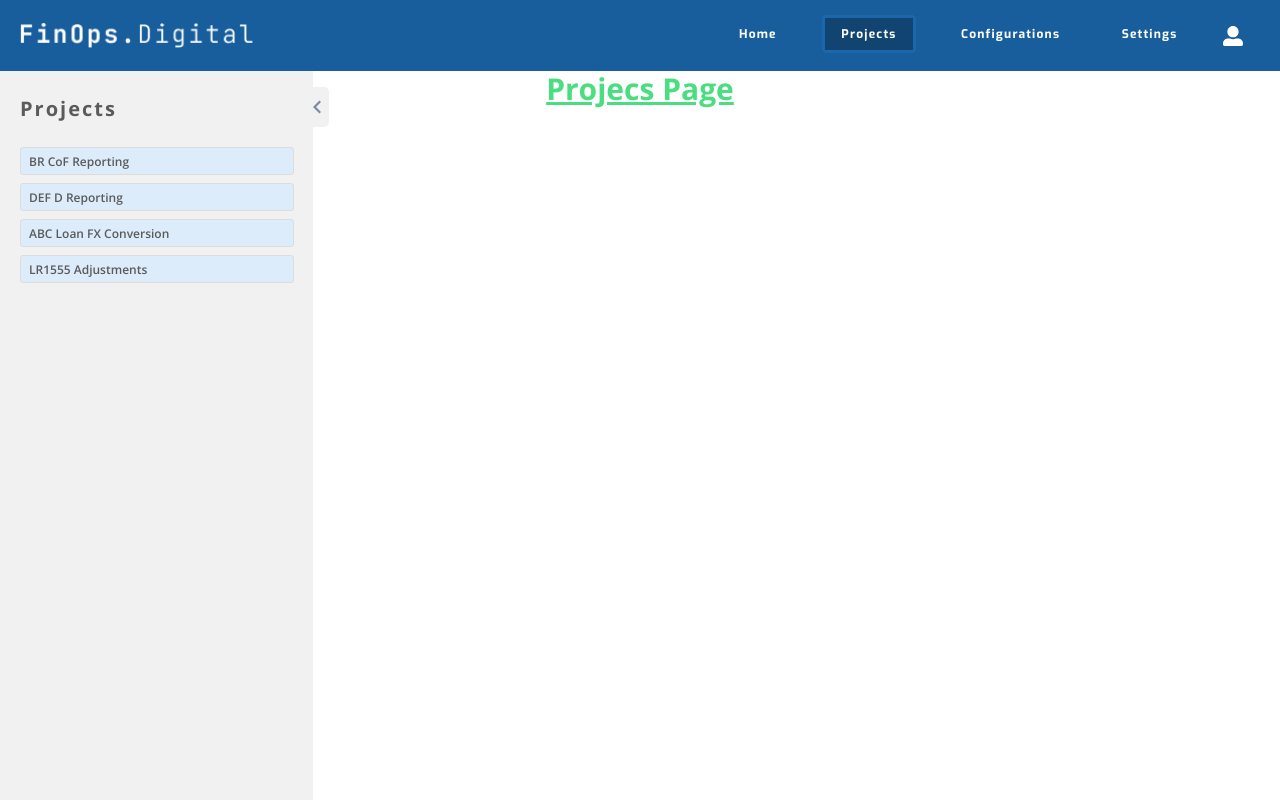
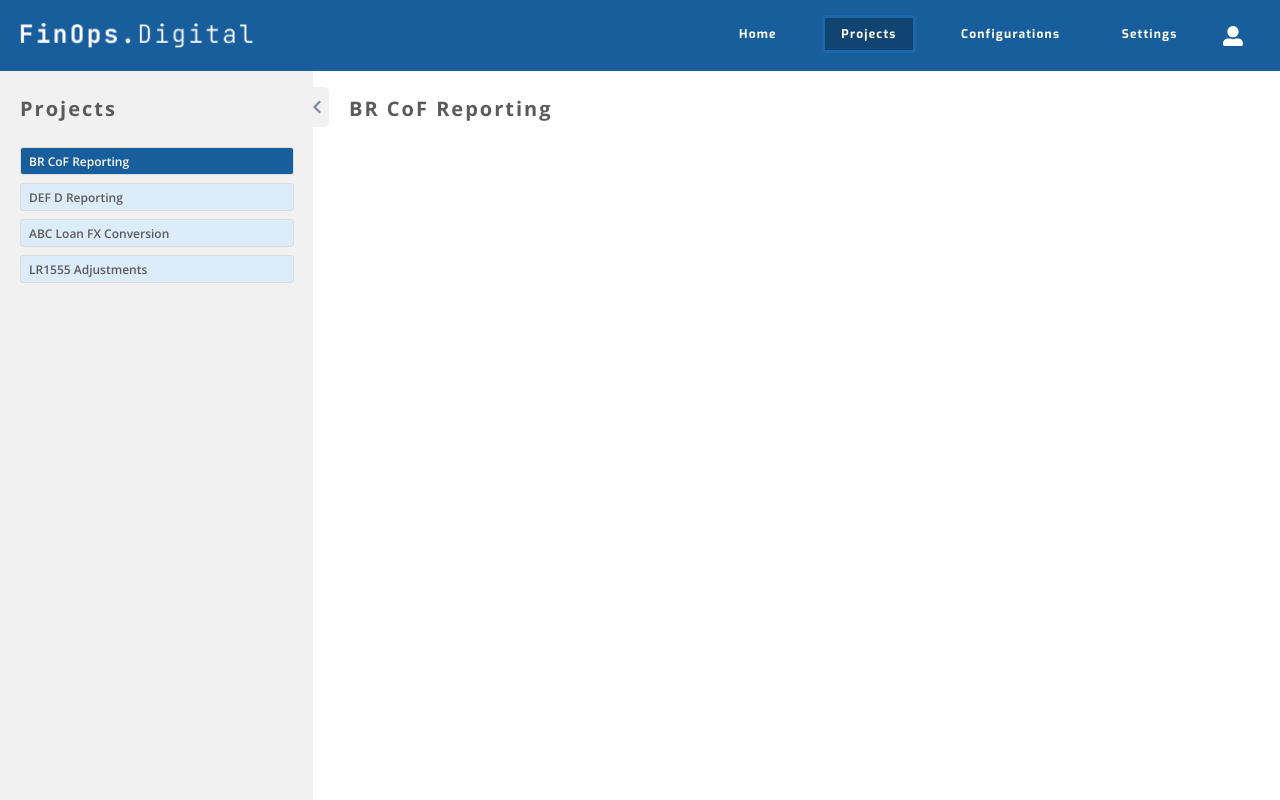
Before and after one commit to Muhammadsamo/Data-Automation-Framework, a Nuxt app: page /Projects in a window 1280 px wide. Built offline with nearby package versions, Linux system fonts and the light colour scheme.

Commit message:
added tabs feature in sidebar

```diff
--- a/components/SideBar.vue
+++ b/components/SideBar.vue
@@ -25,7 +25,8 @@
         v-for="tab in tabs"
         :key="tab.tabId"
         class="w-[274px] h-[28px] text-[12px] font-semibold leading-6 px-[8px] py-[2px] text-[#5B5B5B] bg-[#DCECFA] border border-[#DCDCDC] rounded-[3px] mb-[8px] cursor-pointer hover:bg-[#185E9D] hover:text-[#FFFFFF]"
-        @click="setActiveTab(tab.tabTitle)"
+        :class="{ '!bg-[#185E9D] text-[#FFFFFF]': tab.tabActive.value }"
+        @click="changeActiveTab(tab)"
       >
         {{ tab.tabTitle }}
       </li>
@@ -33,13 +34,19 @@
   </div>
 </template>
 
-<script setup>
+<script setup lang="ts">
 defineProps({ title: String, tabs: Array });
+const emit = defineEmits(["setActiveTab"]);
 const sidebarOpen = ref(true);
 
 const toggleSidebar = () => {
   sidebarOpen.value = !sidebarOpen.value;
 };
+
+function changeActiveTab(tab: any) {
+  emit("setActiveTab", tab);
+  console.log(tab.tabTitle);
+}
 
 // const activeTab = ref("");
 
--- /dev/null
+++ b/components/projects/ABCLoanFXConversion.vue
@@ -0,0 +1,11 @@
+<template>
+  <div
+    class="min-h-[calc(100vh-71px)] py-[24px] w-[calc(100vw-313px)] ml-auto px-[36px]"
+  >
+    <h2
+      class="text-[20px] leading-[28px] tracking-[2px] font-bold text-[#5B5B5B]"
+    >
+      ABC Loan FX Conversion
+    </h2>
+  </div>
+</template>
--- /dev/null
+++ b/components/projects/BRCoFReporting.vue
@@ -0,0 +1,11 @@
+<template>
+  <div
+    class="min-h-[calc(100vh-71px)] py-[24px] w-[calc(100vw-313px)] ml-auto px-[36px]"
+  >
+    <h2
+      class="text-[20px] leading-[28px] tracking-[2px] font-bold text-[#5B5B5B]"
+    >
+      BR CoF Reporting
+    </h2>
+  </div>
+</template>
--- /dev/null
+++ b/components/projects/DEFDReporting.vue
@@ -0,0 +1,11 @@
+<template>
+  <div
+    class="min-h-[calc(100vh-71px)] py-[24px] w-[calc(100vw-313px)] ml-auto px-[36px]"
+  >
+    <h2
+      class="text-[20px] leading-[28px] tracking-[2px] font-bold text-[#5B5B5B]"
+    >
+      DEF D Reporting
+    </h2>
+  </div>
+</template>
--- /dev/null
+++ b/components/projects/LR1555Adjustments.vue
@@ -0,0 +1,11 @@
+<template>
+  <div
+    class="min-h-[calc(100vh-71px)] py-[24px] w-[calc(100vw-313px)] ml-auto px-[36px]"
+  >
+    <h2
+      class="text-[20px] leading-[28px] tracking-[2px] font-bold text-[#5B5B5B]"
+    >
+      LR1555 Adjustments
+    </h2>
+  </div>
+</template>
--- a/pages/Projects.vue
+++ b/pages/Projects.vue
@@ -1,16 +1,16 @@
 <template>
   <main>
-    <SideBar title="Projects" :tabs="tabs" />
-    <h1 class="text-3xl font-bold underline text-green-400 text-center">
-      Projecs Page
-    </h1>
+    <SideBar title="Projects" :tabs="tabs" @setActiveTab="setActiveTab" />
+    <ProjectsBRCoFReporting v-if="isActiveTab('BR CoF Reporting')" />
+    <ProjectsDEFDReporting v-if="isActiveTab('DEF D Reporting')" />
+    <ProjectsABCLoanFXConversion v-if="isActiveTab('ABC Loan FX Conversion')" />
+    <ProjectsLR1555Adjustments v-if="isActiveTab('LR1555 Adjustments')" />
     <!-- <GeneralForm :form-schema="formSchema" /> -->
   </main>
 </template>
 
-
 <script setup lang="ts">
-import GeneralForm, { IFormControl } from "@/components/form/GeneralForm.vue";
+// import GeneralForm, { IFormControl } from "@/components/form/GeneralForm.vue";
 // const formSchema: IFormControl[] = [
 //   {
 //     // label: "Title",
@@ -57,18 +57,35 @@ const tabs = [
   {
     tabId: 1,
     tabTitle: "BR CoF Reporting",
+    tabActive: ref(true),
   },
   {
     tabId: 2,
     tabTitle: "DEF D Reporting",
+    tabActive: ref(false),
   },
   {
     tabId: 3,
     tabTitle: "ABC Loan FX Conversion",
+    tabActive: ref(false),
   },
   {
     tabId: 4,
     tabTitle: "LR1555 Adjustments",
+    tabActive: ref(false),
   },
 ];
+
+const setActiveTab = (tab: any) => {
+  tabs.forEach((t) => {
+    t.tabActive.value = false;
+  });
+  tab.tabActive.value = true;
+  activeTab.value = tab.tabTitle;
+};
+
+const activeTab = ref("BR CoF Reporting");
+const isActiveTab = (tab: any) => {
+  return tab === activeTab.value;
+};
 </script>
```
Also changed, not shown: 1 other file (tests, documents, lock files or other folders).
